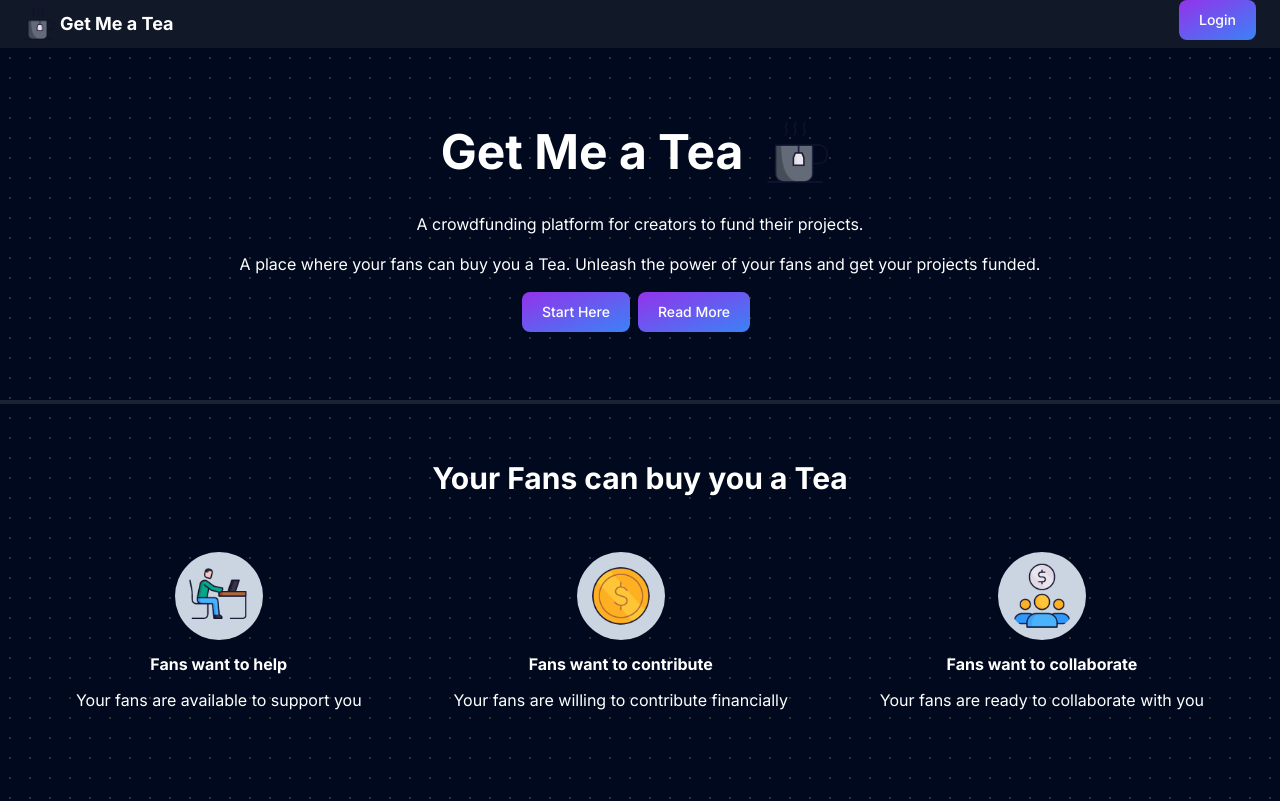
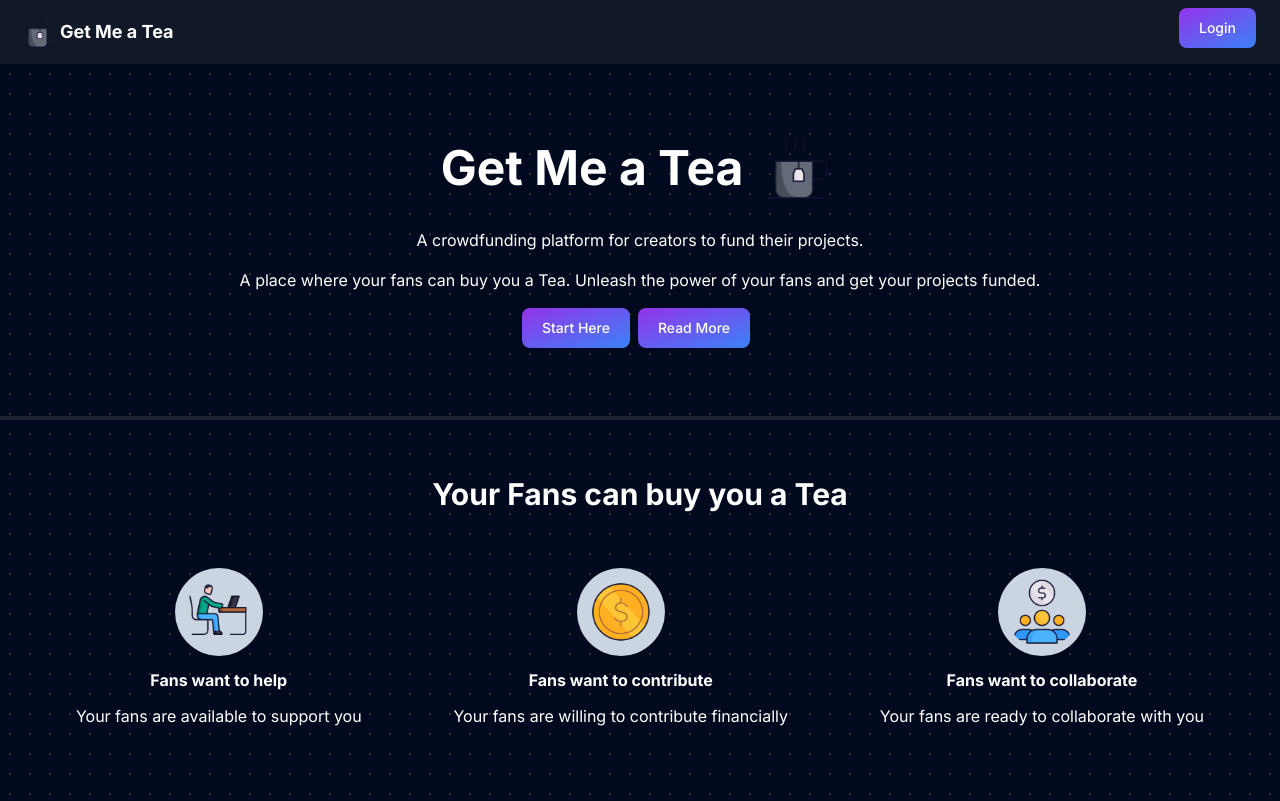
Before and after one commit to heydawood/get-me-a-tea, a Next.js app: page / in a window 1280 px wide. Shown: the top 801 px of the page. Built offline with nearby package versions, Linux system fonts and the light colour scheme; no server answers.

Commit message:
commit-10 added login page and dashboard page

```diff
--- /dev/null
+++ b/app/dashboard/page.js
@@ -0,0 +1,11 @@
+import React from 'react'
+
+const Dashboard = () => {
+  return (
+    <div>
+      dashboard
+    </div>
+  )
+}
+
+export default Dashboard
--- a/app/login/page.js
+++ b/app/login/page.js
@@ -1,8 +1,14 @@
 "use client"
 import React from 'react'
 import { useSession, signIn, signOut } from "next-auth/react"
+import { useRouter } from 'next/navigation'
 
 const Login = () => {
+  const { data: session } = useSession()
+  if(session) {
+    const router = useRouter()
+    router.push("/dashboard")
+  }
   return (
     <div className='text-white py-14 container mx-auto'>
       <h1 className='font-bold text-center text-3xl'>
--- a/components/Navbar.js
+++ b/components/Navbar.js
@@ -1,22 +1,19 @@
 "use client"
-import React from 'react'
+import React, {useState} from 'react'
 import { useSession, signIn, signOut } from "next-auth/react"
 import Link from 'next/link'
 
 const Navbar = () => {
   const { data: session } = useSession()
-  if(session) {
-    return <>
-      Signed in as {session.user.email} <br/>
-      <button onClick={() => signOut()}>Sign out</button>
-    </>
-  }
+  const [showdropdown, setShowdropdown] = useState(false)
+
   return (
-    <nav className='bg-gray-900 text-white flex justify-between items-center h-12 px-4'>
-        <div className="logo font-bold text-lg flex items-center justify-center">
-          <img src="tea.gif" alt="tea" width={44} />
-          <span>Get Me a Tea</span>
-          </div>
+    <nav className='bg-gray-900 shadow-lg shadow-white text-white flex justify-between items-center h-16 px-4'>
+        <Link className="logo font-bold text-lg flex items-center justify-center" href={"/"}>
+        <img src="tea.gif" alt="tea" width={44} />
+        <span>Get Me a Tea</span>
+        </Link>
+
       {/* <ul className='flex justify-between gap-4'>
         <li>Home</li>
         <li>About</li>
@@ -24,11 +21,39 @@
         <li>Contact</li>
       </ul> */}
 
-      <div className='flex items-center justify-center'>
-        <Link href={"/login"}>
-        <button type='button' className='"text-white bg-gradient-to-br from-purple-600 to-blue-500 hover:bg-gradient-to-bl focus:ring-2 focus:outline-none focus:ring-blue-300 dark:focus:ring-blue-800 font-medium rounded-lg text-sm px-5 py-2.5 text-center me-2 mb-2'>
-          Login
-        </button></Link>
+      <div className='relative'>
+        {session && <><button onClick={()=>{setShowdropdown(!showdropdown)}} id="dropdownDefaultButton" data-dropdown-toggle="dropdown" className="text-white bg-blue-700 hover:bg-blue-800 mx-4 focus:ring-4 focus:outline-none focus:ring-blue-300 font-medium rounded-lg text-sm px-5 py-2.5 text-center inline-flex items-center dark:bg-blue-600 dark:hover:bg-blue-700 dark:focus:ring-blue-800" type="button">Welcome {session.user.email} <svg className="w-2.5 h-2.5 ms-3" aria-hidden="true" xmlns="http://www.w3.org/2000/svg" fill="none" viewBox="0 0 10 6">
+          <path stroke="currentColor" strokeLinecap="round" strokeLinejoin="round" strokeWidth="2" d="m1 1 4 4 4-4" />
+        </svg>
+        </button>
+
+          <div id="dropdown" className={`z-10 ${showdropdown?"":"hidden"} absolute left-[150px] bg-white divide-y divide-gray-500 rounded-lg shadow w-44 dark:bg-gray-700`}>
+            <ul className="py-2 text-sm text-gray-700 dark:text-gray-200" aria-labelledby="dropdownDefaultButton">
+              <li>
+                <Link href="/dashoard" className="block px-4 py-2 hover:bg-gray-100 dark:hover:bg-gray-600 dark:hover:text-white">Dashboard</Link>
+              </li>
+              <li>
+                <Link href="#" className="block px-4 py-2 hover:bg-gray-100 dark:hover:bg-gray-600 dark:hover:text-white">Settings</Link>
+              </li>
+              <li>
+                <Link href="#" className="block px-4 py-2 hover:bg-gray-100 dark:hover:bg-gray-600 dark:hover:text-white">Earnings</Link>
+              </li>
+              <li>
+                <a onClick={()=>signOut()} href="#" className="block px-4 py-2 hover:bg-gray-100 dark:hover:bg-gray-600 dark:hover:text-white">Sign out</a>
+              </li>
+            </ul>
+          </div></>
+        }
+
+        {/* {session && <Link href={"/dashboard"}><button type='button' className='"text-white bg-gradient-to-br from-purple-600 to-blue-500 hover:bg-gradient-to-blfocus:ring-2 focus:outline-none focus:ring-blue-300 dark:focus:ring-blue-800 font-medium rounded-lg text-sm px-5 py-2.5 text-center me-2 mb-2'>Dashboard</button></Link>} */}
+
+        {session && <button type='button' className='"text-white bg-gradient-to-br from-purple-600 to-blue-500 hover:bg-gradient-to-blfocus:ring-2 focus:outline-none focus:ring-blue-300 dark:focus:ring-blue-800 font-medium rounded-lg text-sm px-5 py-2.5 text-center me-2 mb-2' onClick={() => { signOut() }}>Logout</button>}
+
+        {!session &&
+          <Link href={"/login"}>
+            <button type='button' className='"text-white bg-gradient-to-br from-purple-600 to-blue-500 hover:bg-gradient-to-bl focus:ring-2 focus:outline-none focus:ring-blue-300 dark:focus:ring-blue-800 font-medium rounded-lg text-sm px-5 py-2.5 text-center me-2 mb-2'>
+              Login
+            </button></Link>}
       </div>
     </nav>
   )
```
